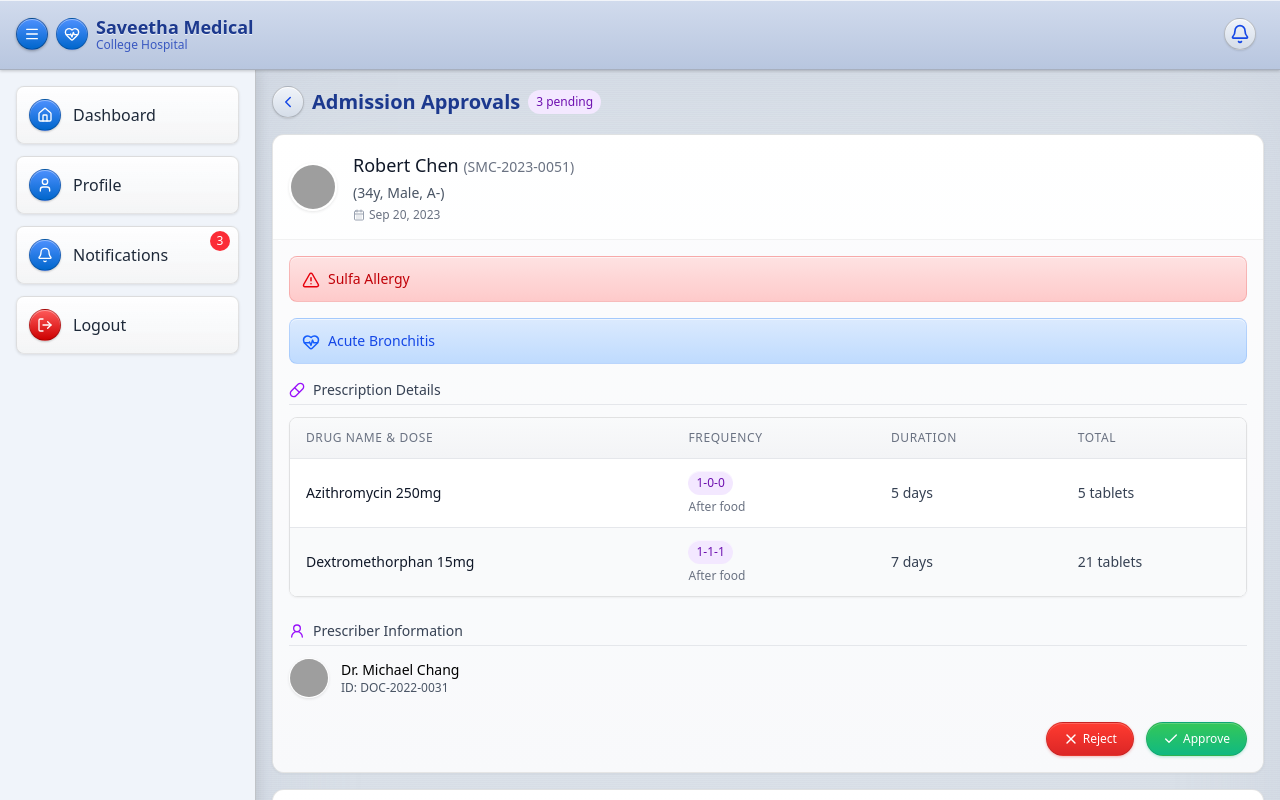
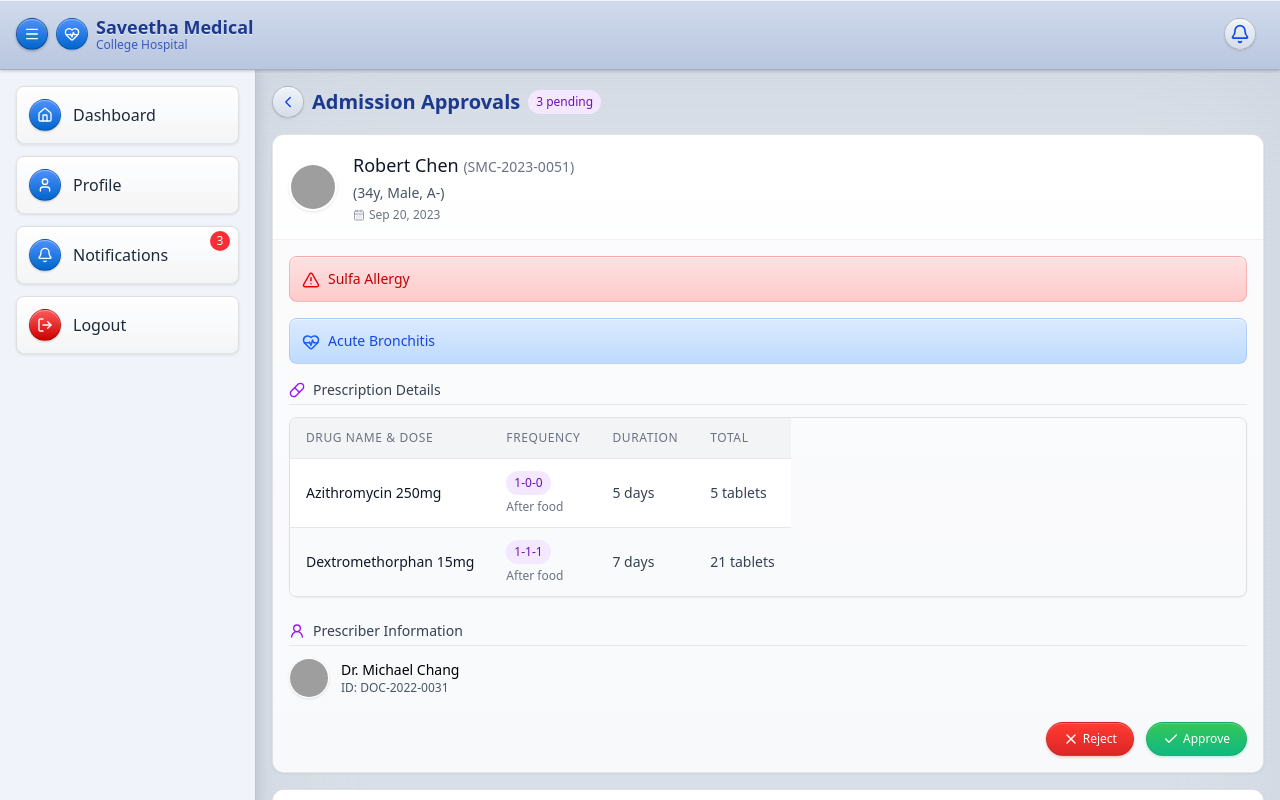
Before and after one commit to Mukunthan-A-R/simats-medical-client, a React (Vite) app: page /faculty/prescription-approvals/1 in a window 1280 px wide. Shown: the top 800 px of the page. Built offline with nearby package versions, Linux system fonts and the light colour scheme; grey boxes are pictures that could not be loaded.

Commit message:
data sending

```diff
--- a/src/pages/faculty/FacultyPrescriptionApprovals.jsx
+++ b/src/pages/faculty/FacultyPrescriptionApprovals.jsx
@@ -166,7 +166,7 @@ const FacultyPrescriptionApprovals = () => {
           <h1 className="text-base sm:text-xl font-semibold text-blue-900 mr-2">
             Admission Approvals
           </h1>
-          <div className="px-2 py-1 bg-purple-100 rounded-full text-xs font-medium text-purple-800 flex items-center">
+          <div className="px-2 py-1 bg-purple-100 rounded-full text-[10px] sm:text-xs font-medium text-purple-800 flex items-center">
             {currentPrescriptions.length} pending
           </div>
         </div>
@@ -281,13 +281,9 @@ const FacultyPrescriptionApprovals = () => {
                     boxShadow: "0 1px 2px rgba(0,0,0,0.05)",
                   }}
                 >
-                  <table className="min-w-full divide-y divide-gray-200">
-                    <thead
-                      style={{
-                        background:
-                          "linear-gradient(to bottom, #f9fafb, #f3f4f6)",
-                      }}
-                    >
+                  <div className="w-75 sm:w-3/4 md:w-2/3 lg:w-1/2">
+                    <table className="divide-y divide-gray-200">
+                      <thead className="bg-gray-100">
                         <tr>
                           <th className="px-4 py-3 text-left text-xs font-medium text-gray-500 uppercase tracking-wider">
                             Drug Name & Dose
@@ -316,17 +312,13 @@ const FacultyPrescriptionApprovals = () => {
                             </td>
                             <td className="px-4 py-3 whitespace-nowrap text-sm text-gray-700">
                               <div className="flex flex-col items-start">
-                              <span
-                                className="px-2 py-1 text-xs font-medium rounded-full bg-purple-100 text-purple-800"
-                                style={{
-                                  boxShadow:
-                                    "inset 0 1px 0 rgba(255,255,255,0.6)",
-                                }}
-                              >
+                                <span className="px-2 py-1 text-xs font-medium rounded-full bg-purple-100 text-purple-800">
                                   {med.frequency}
                                 </span>
                                 <span className="text-xs text-gray-500 mt-1">
-                                {med.beforeFood ? "Before food" : "After food"}
+                                  {med.beforeFood
+                                    ? "Before food"
+                                    : "After food"}
                                 </span>
                               </div>
                             </td>
@@ -340,6 +332,7 @@ const FacultyPrescriptionApprovals = () => {
                         ))}
                       </tbody>
                     </table>
+                  </div>
                 </div>
               </div>
 
```
Lines whose indentation alone changed are shown as unchanged.
